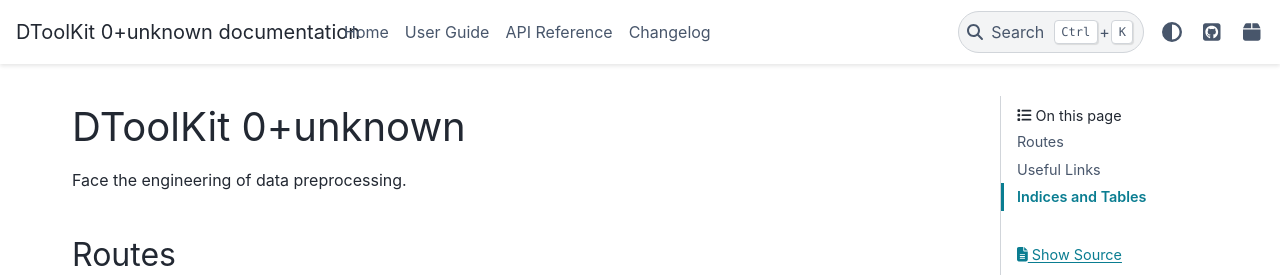
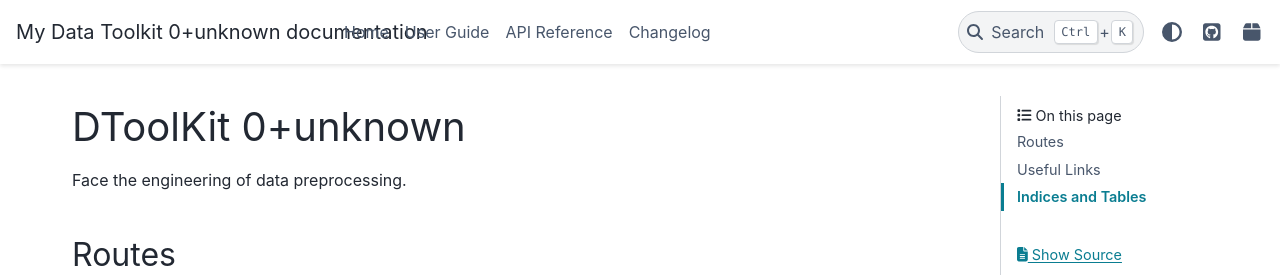
Before and after one commit to Zeroto521/my-data-toolkit, a Sphinx documentation site: the page built from doc/source/index.rst, in a window 1280 px wide. Shown: the top 277 px of the page. Built offline with Sphinx 7.4.7 and the PyData theme 0.15.4, drawn with Linux system fonts in a browser that asks for light colours.

Commit message:
DOC: rename sphinx project name, dtoolkit -> my data toolkit

```diff
--- a/doc/source/conf.py
+++ b/doc/source/conf.py
@@ -24,7 +24,7 @@ version = version.replace(".dev0", "")
 version = version.replace(".post0", "")
 
 
-project = "DToolKit"
+project = "My Data Toolkit"
 author = "Zero <@Zeroto521>"
 copyright = f"2021-{datetime.now().year}, {author}"  # pylint: disable=redefined-builtin
 github_url = "https://github.com/Zeroto521/my-data-toolkit"
@@ -174,7 +174,7 @@ def linkcode_resolve(domain: str, info: dict[str, str]) -> str | None:
         return None
 
     # to fix these doc doesn't exist in dtoolkit
-    if project.lower() not in fn:
+    if "dtoolkit" not in fn:
         return None
 
     try:
```
